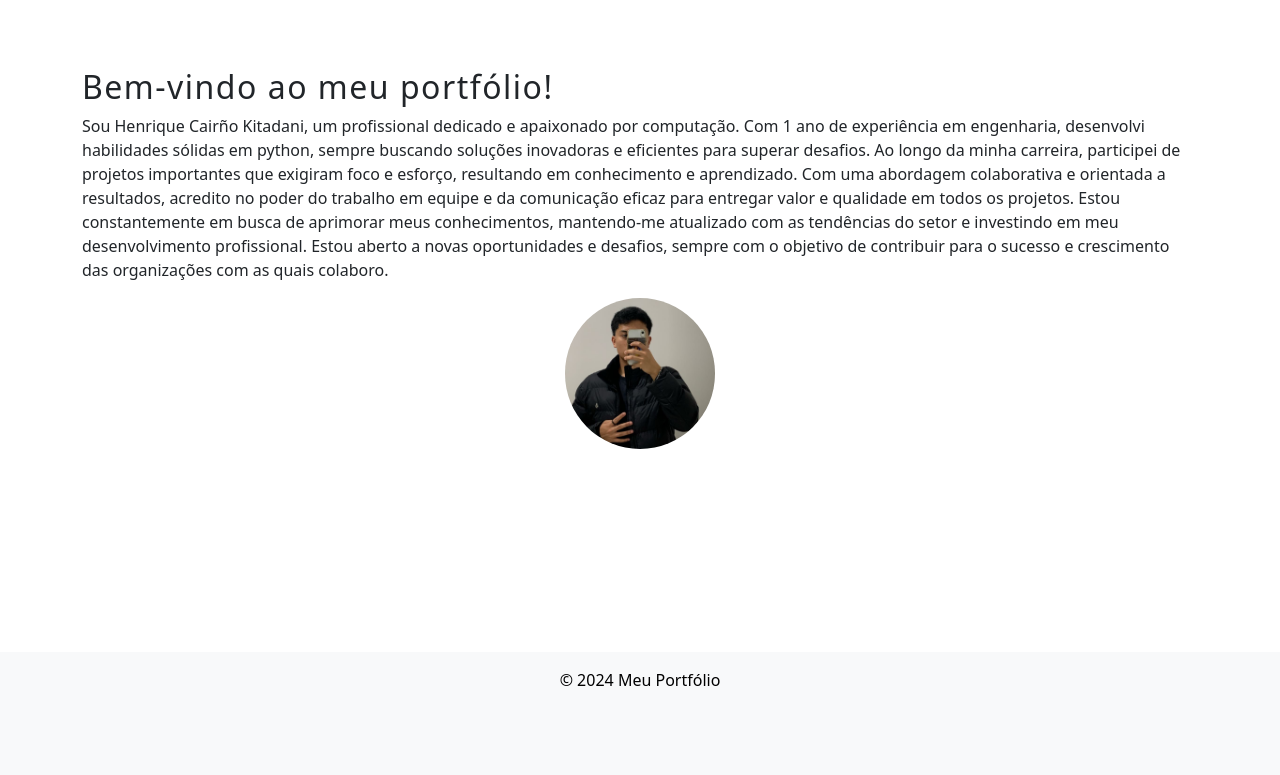
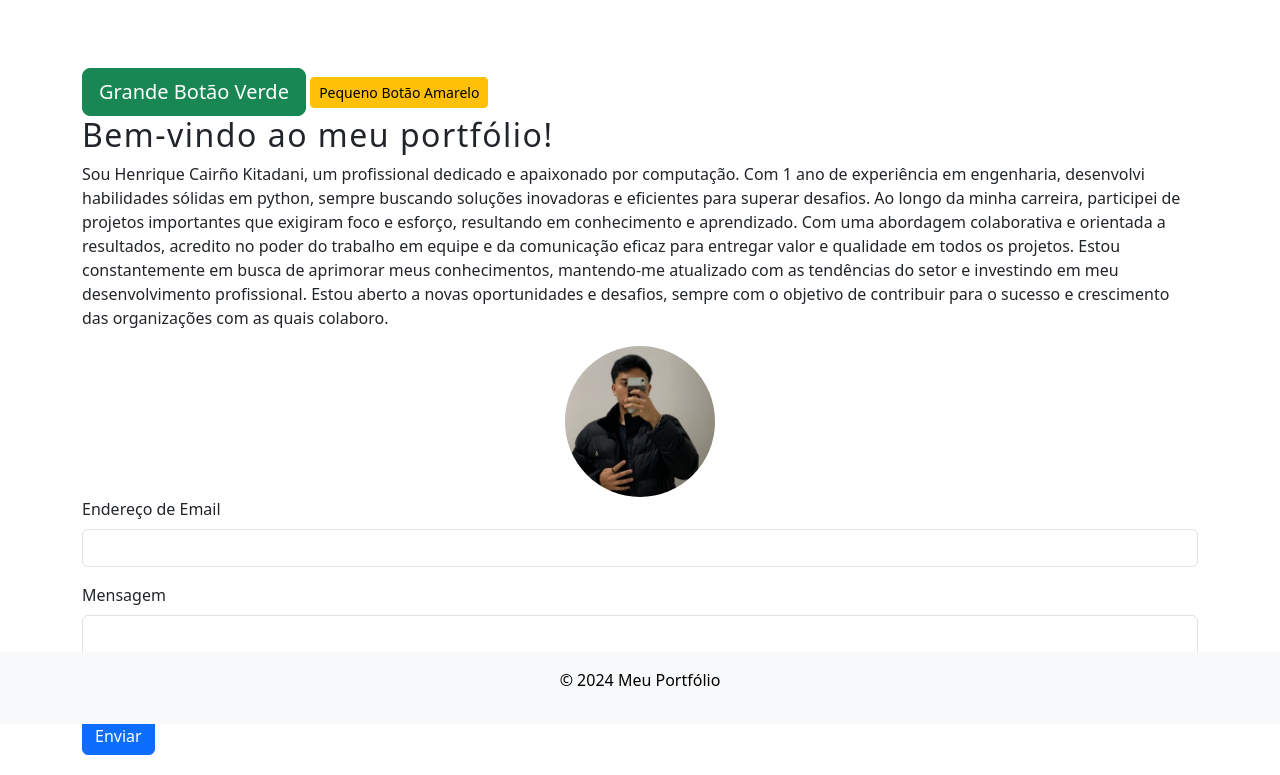
Before and after one commit to kitadanii/web-service-py, a Flask app: page / in a window 1280 px wide. Shown: the part 76-851 px from the top of the page. Before the commit the page ends 762 px from the top, so only its background shows below. Run offline with Flask 3, Linux system fonts and the light colour scheme.

Commit message:
Meu portifólio

```diff
--- a/templates/index.html
+++ b/templates/index.html
@@ -1,11 +1,25 @@
 {% extends 'base.html' %}
 
 {% block content %}
+<a href="#" class="btn btn-success btn-lg">Grande Botão Verde</a>
+<a href="#" class="btn btn-warning btn-sm">Pequeno Botão Amarelo</a>
     <h2>Bem-vindo ao meu portfólio!</h2>
     <p>Sou Henrique Cairño Kitadani, um profissional dedicado e apaixonado por computação. Com 1 ano de experiência em engenharia, desenvolvi habilidades sólidas em python, sempre buscando soluções inovadoras e eficientes para superar desafios. Ao longo da minha carreira, participei de projetos importantes que exigiram foco e esforço, resultando em conhecimento e aprendizado.
 
 Com uma abordagem colaborativa e orientada a resultados, acredito no poder do trabalho em equipe e da comunicação eficaz para entregar valor e qualidade em todos os projetos. Estou constantemente em busca de aprimorar meus conhecimentos, mantendo-me atualizado com as tendências do setor e investindo em meu desenvolvimento profissional.
 
 Estou aberto a novas oportunidades e desafios, sempre com o objetivo de contribuir para o sucesso e crescimento das organizações com as quais colaboro.</p>
+
     <img src="{{ url_for('static', filename='images/eu.jpg') }}" alt="Minha Foto" class="profile-photo">
+<form>
+  <div class="mb-3">
+    <label for="exampleInputEmail1" class="form-label">Endereço de Email</label>
+    <input type="email" class="form-control" id="exampleInputEmail1" aria-describedby="emailHelp">
+  </div>
+  <div class="mb-3">
+    <label for="exampleInputMessage" class="form-label">Mensagem</label>
+    <textarea class="form-control" id="exampleInputMessage" rows="3"></textarea>
+  </div>
+  <button type="submit" class="btn btn-primary">Enviar</button>
+</form>
 {% endblock %}
```
